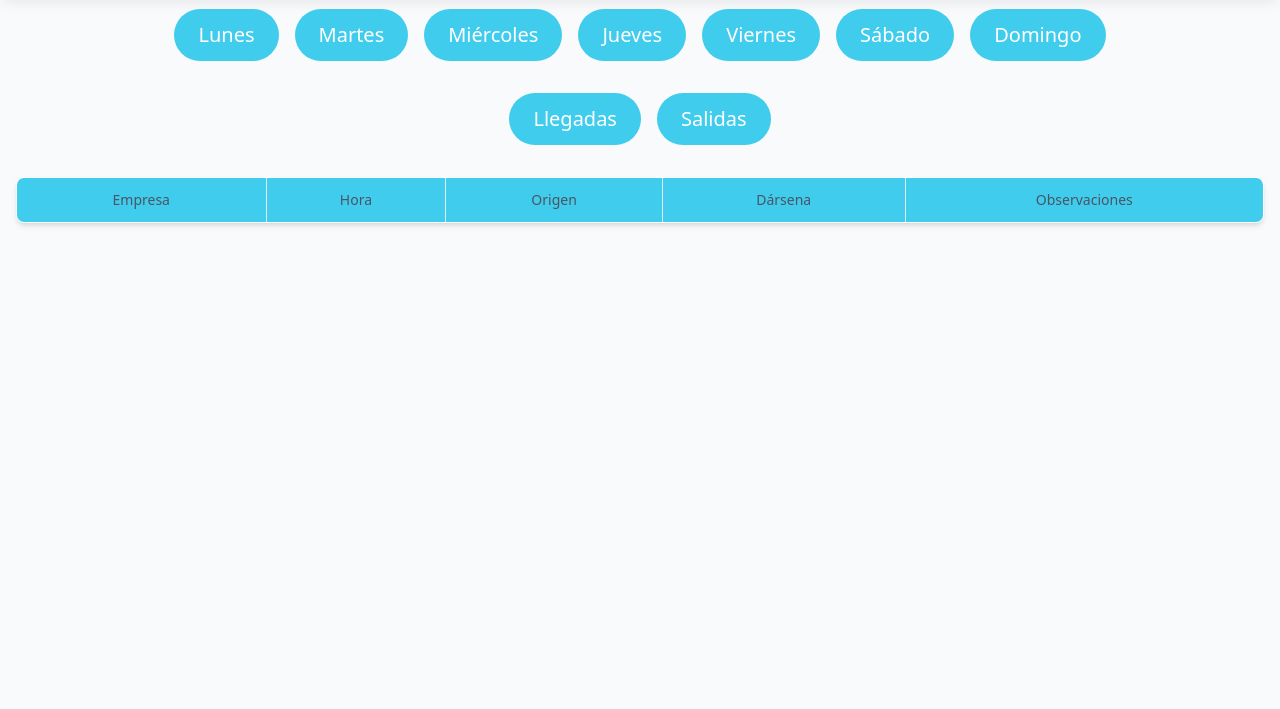
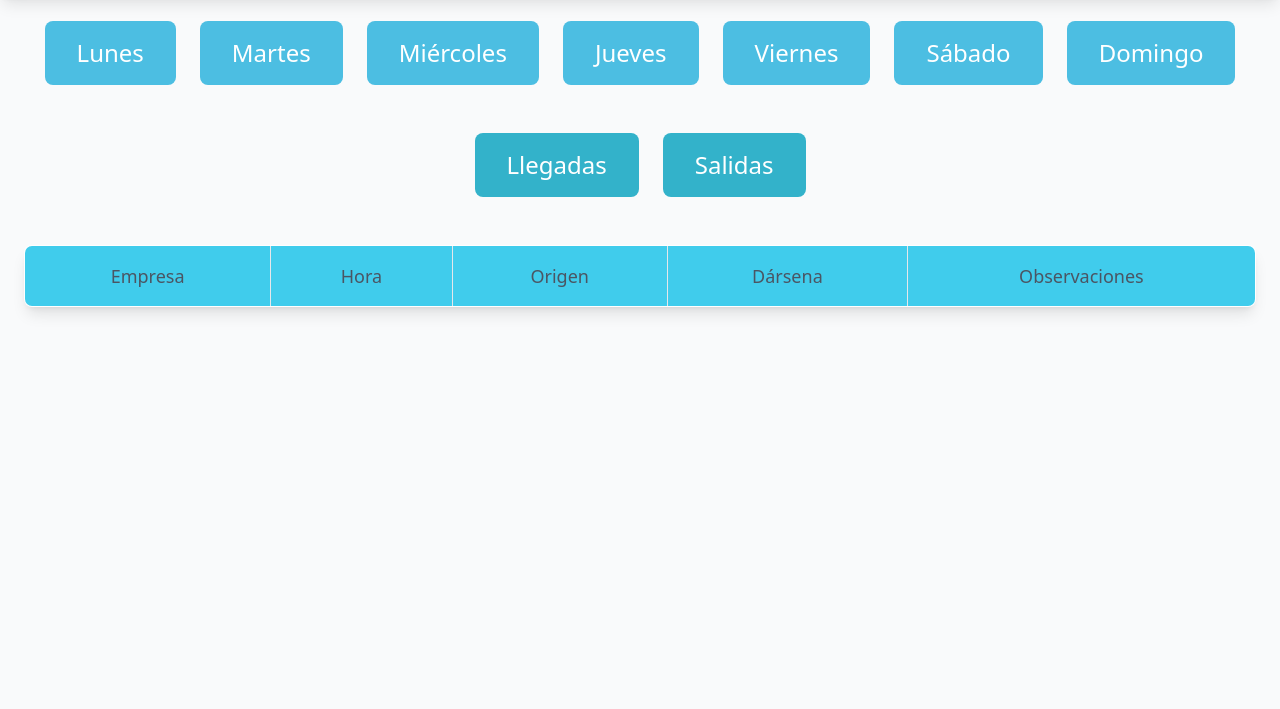
Before and after one commit to enekituss/horarios-burgos, a plain HTML site: page index.html in a window 1280 px wide. Shown: the part 91-800 px from the top of the page. Drawn offline with nearby package versions, Linux system fonts and the light colour scheme.

Commit message:
Update index.html

```diff
--- a/index.html
+++ b/index.html
@@ -9,37 +9,37 @@
 <body class="bg-gray-50 font-sans">
 
     <!-- Encabezado -->
-    <div class="bg-[rgb(64,204,236)] text-white p-6 text-center text-3xl font-semibold shadow-lg">
+    <div class="bg-[rgb(64,204,236)] text-white p-6 text-center text-4xl font-semibold shadow-lg">
         Alsa Burgos
     </div>
 
     <!-- Día de la semana -->
-    <div class="p-4 flex flex-wrap justify-center gap-4">
-        <button id="lunesBtn" class="bg-[rgb(64,204,236)] text-white px-6 py-3 rounded-full text-xl transition duration-300 hover:bg-[rgb(51,178,202)] focus:outline-none">Lunes</button>
-        <button id="martesBtn" class="bg-[rgb(64,204,236)] text-white px-6 py-3 rounded-full text-xl transition duration-300 hover:bg-[rgb(51,178,202)] focus:outline-none">Martes</button>
-        <button id="miercolesBtn" class="bg-[rgb(64,204,236)] text-white px-6 py-3 rounded-full text-xl transition duration-300 hover:bg-[rgb(51,178,202)] focus:outline-none">Miércoles</button>
-        <button id="juevesBtn" class="bg-[rgb(64,204,236)] text-white px-6 py-3 rounded-full text-xl transition duration-300 hover:bg-[rgb(51,178,202)] focus:outline-none">Jueves</button>
-        <button id="viernesBtn" class="bg-[rgb(64,204,236)] text-white px-6 py-3 rounded-full text-xl transition duration-300 hover:bg-[rgb(51,178,202)] focus:outline-none">Viernes</button>
-        <button id="sabadoBtn" class="bg-[rgb(64,204,236)] text-white px-6 py-3 rounded-full text-xl transition duration-300 hover:bg-[rgb(51,178,202)] focus:outline-none">Sábado</button>
-        <button id="domingoBtn" class="bg-[rgb(64,204,236)] text-white px-6 py-3 rounded-full text-xl transition duration-300 hover:bg-[rgb(51,178,202)] focus:outline-none">Domingo</button>
+    <div class="p-6 flex flex-wrap justify-center gap-6">
+        <button id="lunesBtn" class="bg-[rgb(76,190,226)] text-white px-8 py-4 rounded-lg text-2xl transition duration-300 hover:bg-[rgb(51,178,202)] focus:outline-none">Lunes</button>
+        <button id="martesBtn" class="bg-[rgb(76,190,226)] text-white px-8 py-4 rounded-lg text-2xl transition duration-300 hover:bg-[rgb(51,178,202)] focus:outline-none">Martes</button>
+        <button id="miercolesBtn" class="bg-[rgb(76,190,226)] text-white px-8 py-4 rounded-lg text-2xl transition duration-300 hover:bg-[rgb(51,178,202)] focus:outline-none">Miércoles</button>
+        <button id="juevesBtn" class="bg-[rgb(76,190,226)] text-white px-8 py-4 rounded-lg text-2xl transition duration-300 hover:bg-[rgb(51,178,202)] focus:outline-none">Jueves</button>
+        <button id="viernesBtn" class="bg-[rgb(76,190,226)] text-white px-8 py-4 rounded-lg text-2xl transition duration-300 hover:bg-[rgb(51,178,202)] focus:outline-none">Viernes</button>
+        <button id="sabadoBtn" class="bg-[rgb(76,190,226)] text-white px-8 py-4 rounded-lg text-2xl transition duration-300 hover:bg-[rgb(51,178,202)] focus:outline-none">Sábado</button>
+        <button id="domingoBtn" class="bg-[rgb(76,190,226)] text-white px-8 py-4 rounded-lg text-2xl transition duration-300 hover:bg-[rgb(51,178,202)] focus:outline-none">Domingo</button>
     </div>
 
     <!-- Botones de navegación -->
-    <div class="p-4 flex flex-wrap justify-center gap-4">
-        <button id="llegadasBtn" class="bg-[rgb(64,204,236)] text-white px-6 py-3 rounded-full text-xl transition duration-300 hover:bg-[rgb(51,178,202)] focus:outline-none">Llegadas</button>
-        <button id="salidasBtn" class="bg-[rgb(64,204,236)] text-white px-6 py-3 rounded-full text-xl transition duration-300 hover:bg-[rgb(51,178,202)] focus:outline-none">Salidas</button>
+    <div class="p-6 flex flex-wrap justify-center gap-6">
+        <button id="llegadasBtn" class="bg-[rgb(51,178,202)] text-white px-8 py-4 rounded-lg text-2xl transition duration-300 hover:bg-[rgb(64,204,236)] focus:outline-none">Llegadas</button>
+        <button id="salidasBtn" class="bg-[rgb(51,178,202)] text-white px-8 py-4 rounded-lg text-2xl transition duration-300 hover:bg-[rgb(64,204,236)] focus:outline-none">Salidas</button>
     </div>
 
     <!-- Tabla de horarios -->
-    <div class="p-4 max-w-full mx-auto">
-        <table class="min-w-full bg-white shadow-md rounded-lg overflow-hidden border border-gray-300">
+    <div class="p-6 max-w-full mx-auto">
+        <table class="min-w-full bg-white shadow-lg rounded-lg overflow-hidden border border-gray-300">
             <thead class="bg-[rgb(64,204,236)]">
                 <tr>
-                    <th class="border px-4 py-3 text-sm font-medium text-gray-600">Empresa</th>
-                    <th class="border px-4 py-3 text-sm font-medium text-gray-600">Hora</th>
-                    <th class="border px-4 py-3 text-sm font-medium text-gray-600" id="origenDestino">Origen</th>
-                    <th class="border px-4 py-3 text-sm font-medium text-gray-600">Dársena</th>
-                    <th class="border px-4 py-3 text-sm font-medium text-gray-600">Observaciones</th>
+                    <th class="border px-6 py-4 text-lg font-medium text-gray-600">Empresa</th>
+                    <th class="border px-6 py-4 text-lg font-medium text-gray-600">Hora</th>
+                    <th class="border px-6 py-4 text-lg font-medium text-gray-600" id="origenDestino">Origen</th>
+                    <th class="border px-6 py-4 text-lg font-medium text-gray-600">Dársena</th>
+                    <th class="border px-6 py-4 text-lg font-medium text-gray-600">Observaciones</th>
                 </tr>
             </thead>
             <tbody id="tablaBody" class="text-gray-700">
@@ -77,13 +77,13 @@
             },
             domingo: {
                 llegadas: "https://docs.google.com/spreadsheets/d/e/2PACX-1vRLJmk2COJIQ9tJ3UP0lfgqNaBA_bOJu3SwkEy5tBuL_7Xy1OSHO7t8Q9sUAN5b-NCpDu9sMu6hz8kU/pub?gid=1387044438&single=true&output=csv",
-                salidas: "https://docs.google.com/spreadsheets/d/e/2PACX-1vRLJmk2COJIQ9tJ3UP0lfgqNaBA_bOJu3SwkEy5tBuL_7Xy1OSHO7t8Q9sUAN5b-NCpDu9sMu6hz8kU/pub?gid=1413882619&single=true&output=csv"
+                salidas: "https://docs.google.com/spreadsheets/d/e/2PACX-1vRLJmk2COJIQ9tJ3UP0lfgqNaBA_bOJu3SwkEy5tBuL_7Xy1OSHO7t8Q9sUAN5b-NCpDu9sMu6hz8kU/pub?gid=1984996999&single=true&output=csv"
             }
         };
 
         let diaSeleccionado = "";
 
-        // Asignar los eventos para cada día
+        // Asignar eventos a los botones de los días
         document.getElementById("lunesBtn").addEventListener("click", () => { diaSeleccionado = "lunes"; });
         document.getElementById("martesBtn").addEventListener("click", () => { diaSeleccionado = "martes"; });
         document.getElementById("miercolesBtn").addEventListener("click", () => { diaSeleccionado = "miercoles"; });
@@ -106,7 +106,7 @@
                         const tr = document.createElement("tr");
                         cols.forEach(col => {
                             const td = document.createElement("td");
-                            td.classList.add("border", "px-4", "py-3", "text-sm");
+                            td.classList.add("border", "px-6", "py-4", "text-lg");
                             td.textContent = col.trim();
                             tr.appendChild(td);
                         });
```
